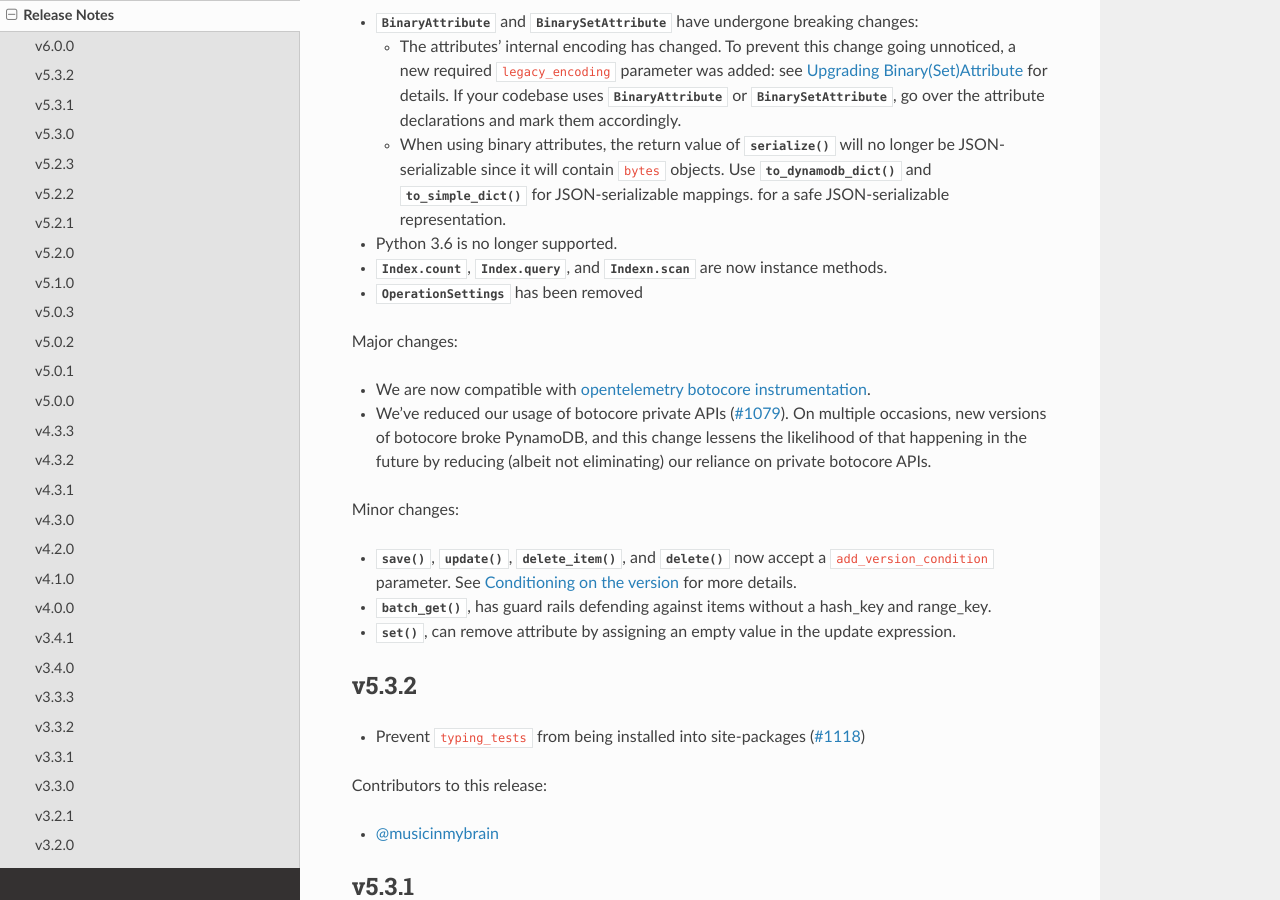
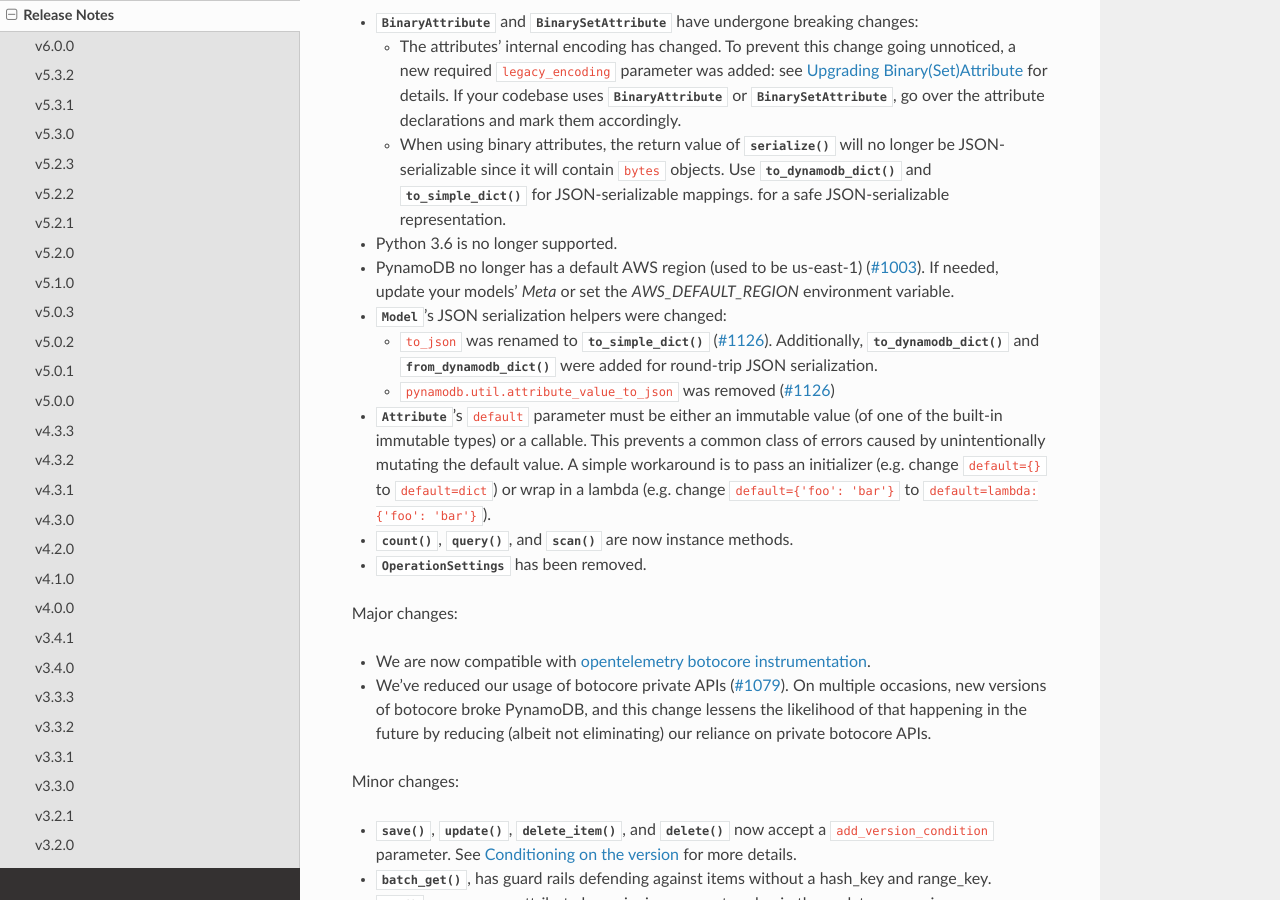
Before and after one commit to pynamodb/PynamoDB, a Sphinx documentation site: the page built from docs/release_notes.rst, in a window 1280 px wide and 900 px high, scrolled down 302 px. Built offline with Sphinx 7.4.7 and the Read the Docs theme 2.0.0, drawn with Linux system fonts in a browser that asks for light colours.

Commit message:
release_notes: document more breaking changes (#1222)

```diff
--- a/docs/release_notes.rst
+++ b/docs/release_notes.rst
@@ -20,9 +20,23 @@
     for a safe JSON-serializable representation.
 
 * Python 3.6 is no longer supported.
-* :meth:`Index.count <pynamodb.indexes.Index.count>`, :meth:`Index.query <pynamodb.indexes.Index.query>`,
-  and :meth:`Indexn.scan <pynamodb.indexes.Index.scan>` are now instance methods.
-* :py:class:`~pynamodb.settings.OperationSettings` has been removed
+* PynamoDB no longer has a default AWS region (used to be us-east-1) (:pr:`1003`).
+  If needed, update your models' `Meta` or set the `AWS_DEFAULT_REGION` environment variable.
+* :py:class:`~pynamodb.models.Model`'s JSON serialization helpers were changed:
+
+  * :code:`to_json` was renamed to :meth:`~pynamodb.attributes.AttributeContainer.to_simple_dict` (:pr:`1126`). Additionally, :meth:`~pynamodb.attributes.AttributeContainer.to_dynamodb_dict`
+    and :meth:`~pynamodb.attributes.AttributeContainer.from_dynamodb_dict` were added for round-trip JSON serialization.
+  * :code:`pynamodb.util.attribute_value_to_json` was removed (:pr:`1126`)
+
+* :py:class:`~pynamodb.attributes.Attribute`'s :code:`default` parameter must be either an immutable value
+  (of one of the built-in immutable types) or a callable.
+  This prevents a common class of errors caused by unintentionally mutating the default value.
+  A simple workaround is to pass an initializer (e.g. change :code:`default={}` to
+  :code:`default=dict`) or wrap in a lambda (e.g. change :code:`default={'foo': 'bar'}` to
+  :code:`default=lambda: {'foo': 'bar'}`).
+* :meth:`~pynamodb.indexes.Index.count`, :meth:`~pynamodb.indexes.Index.query`,
+  and :meth:`~pynamodb.indexes.Index.scan` are now instance methods.
+* :py:class:`~pynamodb.settings.OperationSettings` has been removed.
 
 Major changes:
 
```
